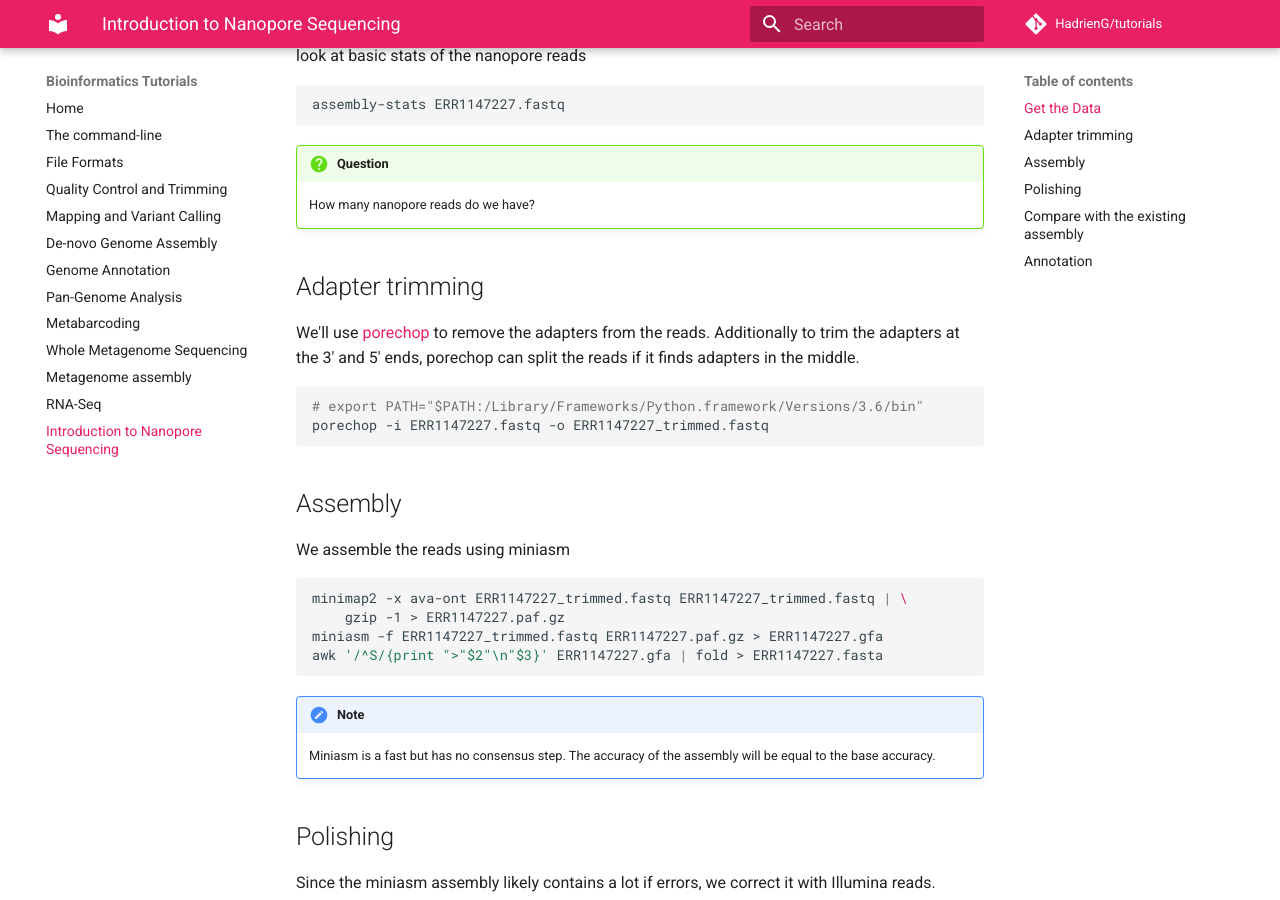
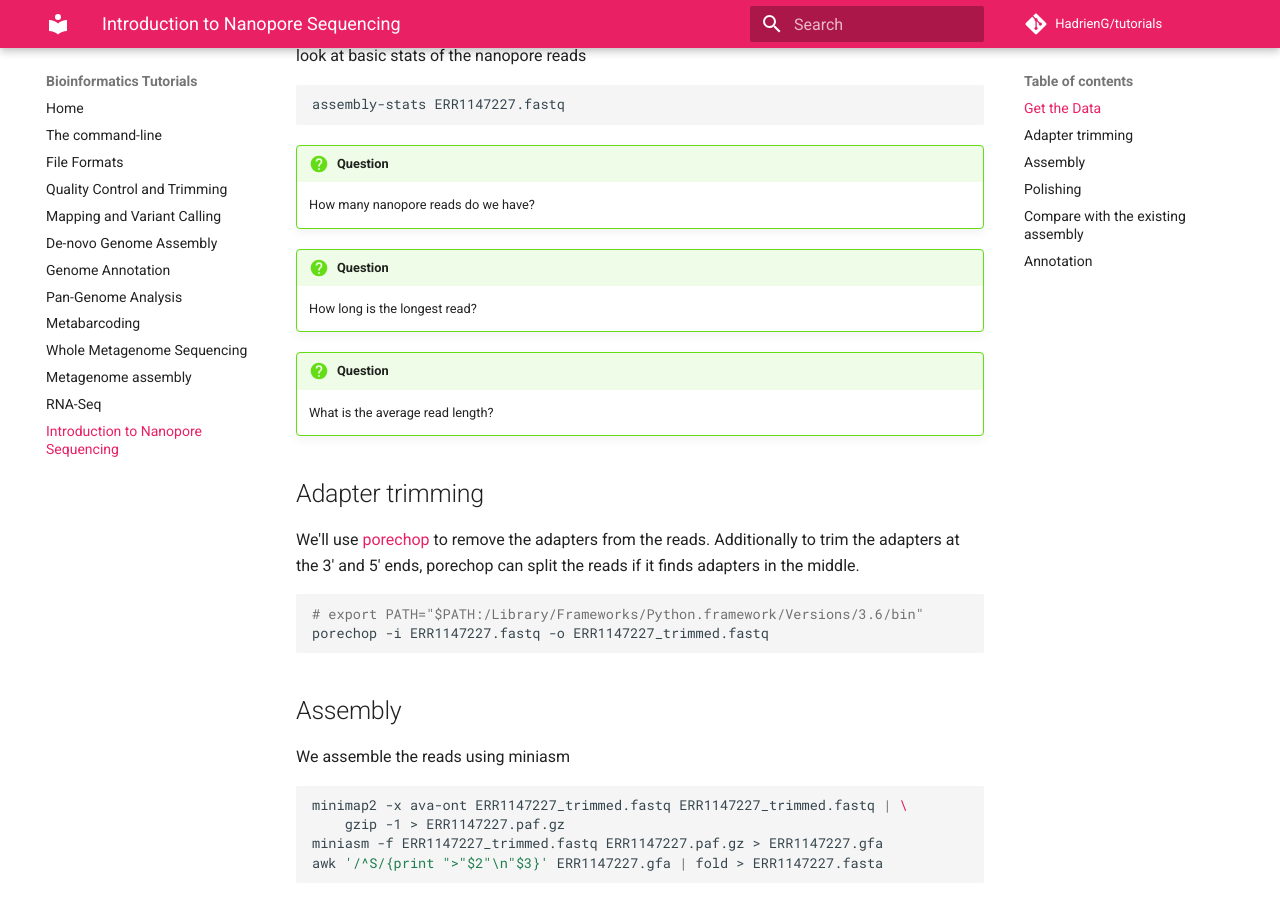
Before and after one commit to HadrienG/tutorials, an MkDocs documentation site: the page built from docs/nanopore.md, in a window 1280 px wide and 900 px high, scrolled down 560 px. Built offline with MkDocs 1.6.1 and Material for MkDocs 9.7.7, drawn with Linux system fonts in a browser that asks for light colours; comment, search, counter and statistics services are not loaded; old or Windows-style settings are respelled for this version of MkDocs.

Commit message:
questions

```diff
--- a/docs/nanopore.md
+++ b/docs/nanopore.md
@@ -28,6 +28,12 @@ assembly-stats ERR1147227.fastq
 
 !!! question
     How many nanopore reads do we have?
+
+!!! question
+    How long is the longest read?
+
+!!! question
+    What is the average read length?
 
 ## Adapter trimming
 
```
